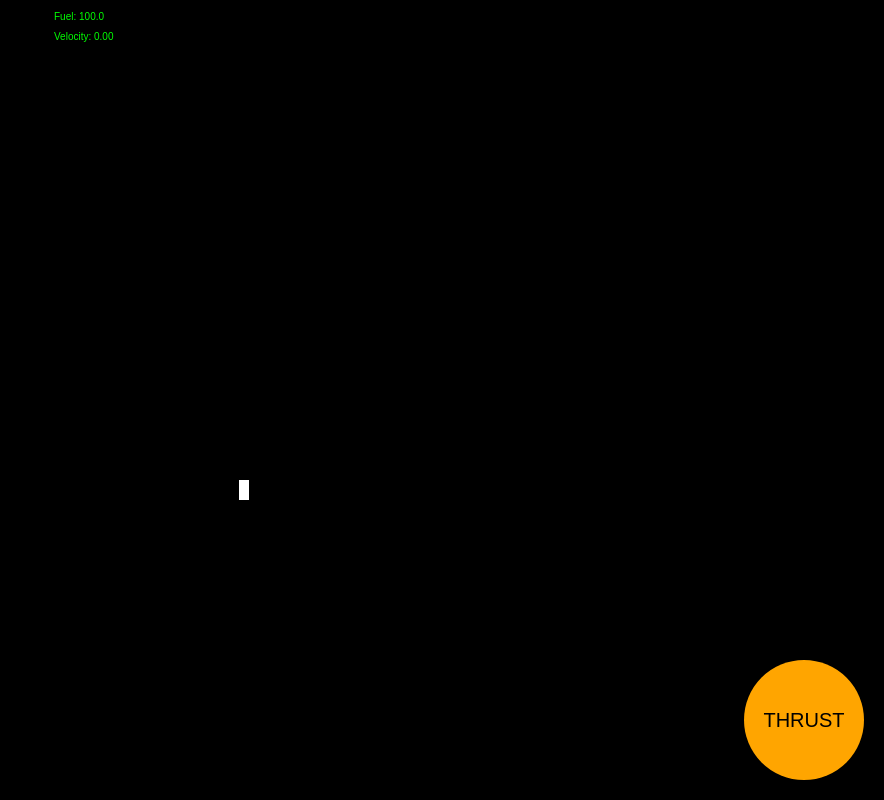
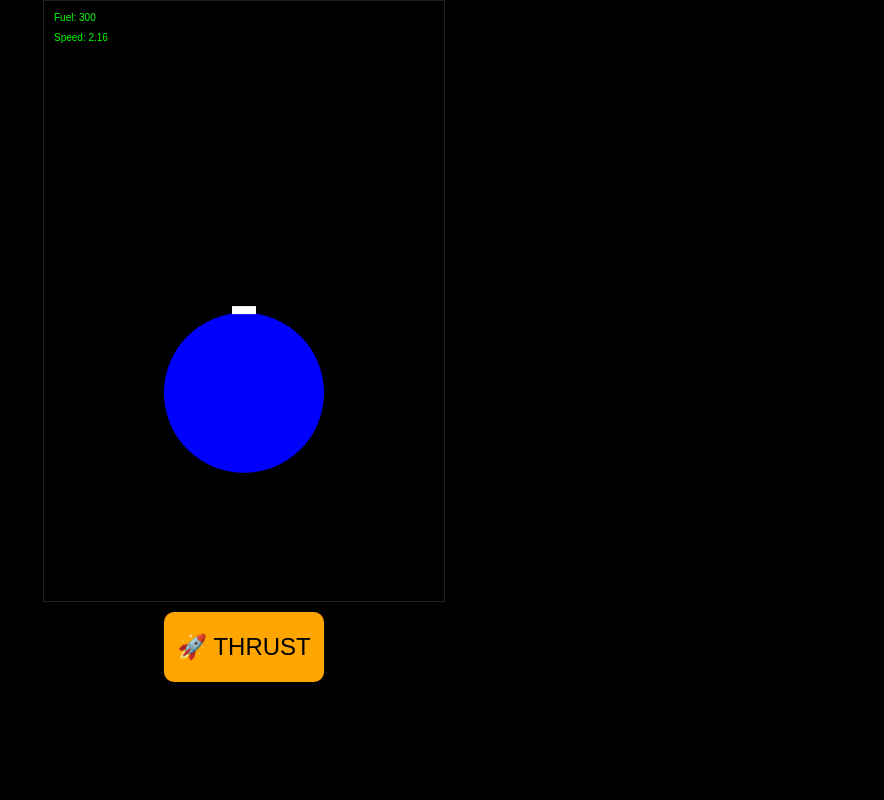
Before and after one commit to ethanye2017/Rocket, a plain HTML site: page index.html in a window 1280 px wide. Shown: the whole page, without its empty margins (396-1280 px from the left). Drawn offline with Linux system fonts and the light colour scheme.

Commit message:
Update index.html

```diff
--- a/index.html
+++ b/index.html
@@ -1,56 +1,77 @@
 <!DOCTYPE html>
 <html>
 <head>
-  <title>Mini KSP</title>
+  <title>Mini KSP – Camera Chase</title>
+  <meta name="viewport" content="width=device-width, initial-scale=1.0, user-scalable=no">
   <style>
     body {
       margin: 0;
       background: black;
       color: lime;
       font-family: monospace;
-      text-align: center;
+      display: flex;
+      flex-direction: column;
+      align-items: center;
     }
     canvas {
-      display: block;
-      margin: auto;
       background: black;
+      border: 1px solid #222;
     }
-    #thrustBtn {
-      position: fixed;
-      bottom: 20px;
-      right: 20px;
-      width: 120px;
-      height: 120px;
-      border-radius: 60px;
+    button {
+      width: 160px;
+      height: 70px;
+      font-size: 24px;
       background: orange;
-      color: black;
-      font-size: 20px;
       border: none;
+      border-radius: 10px;
+      margin: 10px;
     }
   </style>
 </head>
 <body>
 
 <canvas id="game" width="400" height="600"></canvas>
-<button id="thrustBtn">THRUST</button>
+<button id="thrustBtn">🚀 THRUST</button>
 
 <script>
 const canvas = document.getElementById("game");
 const ctx = canvas.getContext("2d");
 const btn = document.getElementById("thrustBtn");
 
+// 🌍 Planet
+const planet = {
+  x: 0,
+  y: 0,
+  radius: 80,
+  mu: 1200
+};
+
+// 🚀 Rocket (world space)
 let rocket = {
-  x: 200,
-  y: 500,
-  v: 0,
-  fuel: 100,
+  x: 0,
+  y: -planet.radius - 20,
+  vx: 0,
+  vy: 0,
+  angle: -Math.PI / 2,
+  fuel: 300,
   thrusting: false
 };
 
-const gravity = 0.05;
-const thrust = 0.15;
+// 🎥 Camera (starts at rocket)
+let camera = {
+  x: rocket.x,
+  y: rocket.y
+};
 
-// Keyboard
+const thrustPower = 0.05;
+const cameraSmoothness = 0.05; // smaller = smoother
+
+// Controls
+btn.addEventListener("touchstart", () => rocket.thrusting = true);
+btn.addEventListener("touchend", () => rocket.thrusting = false);
+btn.addEventListener("mousedown", () => rocket.thrusting = true);
+btn.addEventListener("mouseup", () => rocket.thrusting = false);
+
 document.addEventListener("keydown", e => {
   if (e.code === "Space") rocket.thrusting = true;
 });
@@ -58,43 +79,78 @@ document.addEventListener("keyup", e => {
   if (e.code === "Space") rocket.thrusting = false;
 });
 
-// Touch button
-btn.addEventListener("touchstart", () => rocket.thrusting = true);
-btn.addEventListener("touchend", () => rocket.thrusting = false);
-btn.addEventListener("mousedown", () => rocket.thrusting = true);
-btn.addEventListener("mouseup", () => rocket.thrusting = false);
+// Physics update
+function update() {
+  // Gravity (inverse square)
+  const dx = planet.x - rocket.x;
+  const dy = planet.y - rocket.y;
+  const r = Math.hypot(dx, dy);
 
-function update() {
+  const g = planet.mu / (r * r);
+  rocket.vx += (dx / r) * g;
+  rocket.vy += (dy / r) * g;
+
+  // Thrust
   if (rocket.thrusting && rocket.fuel > 0) {
-    rocket.v -= thrust;
+    rocket.vx += Math.cos(rocket.angle) * thrustPower;
+    rocket.vy += Math.sin(rocket.angle) * thrustPower;
     rocket.fuel -= 0.3;
   }
-  rocket.v += gravity;
-  rocket.y += rocket.v;
 
-  if (rocket.y > 500) {
-    rocket.y = 500;
-    rocket.v = 0;
+  rocket.x += rocket.vx;
+  rocket.y += rocket.vy;
+
+  // Crash reset
+  if (r < planet.radius) {
+    rocket.x = 0;
+    rocket.y = -planet.radius - 20;
+    rocket.vx = rocket.vy = 0;
   }
+
+  // 🎥 CAMERA CHASE (smooth follow)
+  camera.x += (rocket.x - camera.x) * cameraSmoothness;
+  camera.y += (rocket.y - camera.y) * cameraSmoothness;
 }
 
+// Draw
 function draw() {
   ctx.clearRect(0, 0, canvas.width, canvas.height);
 
+  ctx.save();
+  ctx.translate(
+    canvas.width / 2 - camera.x,
+    canvas.height / 2 - camera.y
+  );
+
+  // Planet
+  ctx.fillStyle = "blue";
+  ctx.beginPath();
+  ctx.arc(planet.x, planet.y, planet.radius, 0, Math.PI * 2);
+  ctx.fill();
+
   // Rocket
+  ctx.save();
+  ctx.translate(rocket.x, rocket.y);
+  ctx.rotate(rocket.angle);
   ctx.fillStyle = "white";
-  ctx.fillRect(rocket.x - 5, rocket.y - 20, 10, 20);
+  ctx.fillRect(-4, -12, 8, 24);
 
-  // Flame
   if (rocket.thrusting && rocket.fuel > 0) {
     ctx.fillStyle = "orange";
-    ctx.fillRect(rocket.x - 3, rocket.y, 6, 10);
+    ctx.fillRect(-3, 12, 6, 10);
   }
+  ctx.restore();
+
+  ctx.restore();
 
   // HUD
   ctx.fillStyle = "lime";
-  ctx.fillText("Fuel: " + rocket.fuel.toFixed(1), 10, 20);
-  ctx.fillText("Velocity: " + rocket.v.toFixed(2), 10, 40);
+  ctx.fillText("Fuel: " + rocket.fuel.toFixed(0), 10, 20);
+  ctx.fillText(
+    "Speed: " + Math.hypot(rocket.vx, rocket.vy).toFixed(2),
+    10,
+    40
+  );
 }
 
 function loop() {
```
